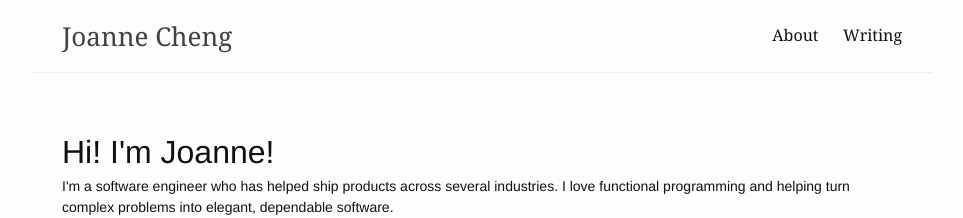
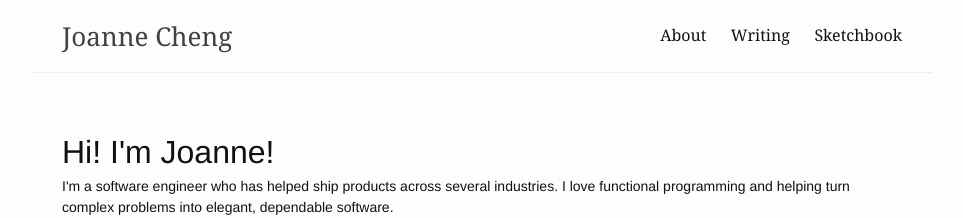
Before and after one commit to joannecheng/joannecheng.github.io, a Jekyll site: the page built from index.html, in a window 1280 px wide. Shown: the top 218 px of the page, without its empty margins (158-1121 px from the left). Built offline with Jekyll 4.4.1, drawn with Linux system fonts in a browser that asks for light colours; nearby versions of some CDN libraries; library files that are not in the unit come from our copies.

Commit message:
Add sketchbook to page

```diff
--- a/_includes/header.html
+++ b/_includes/header.html
@@ -7,18 +7,26 @@
     <nav class="site-nav">
       <a href="#" class="menu-icon">
         <svg viewBox="0 0 18 15">
-          <path fill="#424242" d="M18,1.484c0,0.82-0.665,1.484-1.484,1.484H1.484C0.665,2.969,0,2.304,0,1.484l0,0C0,0.665,0.665,0,1.484,0 h15.031C17.335,0,18,0.665,18,1.484L18,1.484z"/>
-          <path fill="#424242" d="M18,7.516C18,8.335,17.335,9,16.516,9H1.484C0.665,9,0,8.335,0,7.516l0,0c0-0.82,0.665-1.484,1.484-1.484 h15.031C17.335,6.031,18,6.696,18,7.516L18,7.516z"/>
-          <path fill="#424242" d="M18,13.516C18,14.335,17.335,15,16.516,15H1.484C0.665,15,0,14.335,0,13.516l0,0 c0-0.82,0.665-1.484,1.484-1.484h15.031C17.335,12.031,18,12.696,18,13.516L18,13.516z"/>
+          <path fill="#424242"
+            d="M18,1.484c0,0.82-0.665,1.484-1.484,1.484H1.484C0.665,2.969,0,2.304,0,1.484l0,0C0,0.665,0.665,0,1.484,0 h15.031C17.335,0,18,0.665,18,1.484L18,1.484z" />
+          <path fill="#424242"
+            d="M18,7.516C18,8.335,17.335,9,16.516,9H1.484C0.665,9,0,8.335,0,7.516l0,0c0-0.82,0.665-1.484,1.484-1.484 h15.031C17.335,6.031,18,6.696,18,7.516L18,7.516z" />
+          <path fill="#424242"
+            d="M18,13.516C18,14.335,17.335,15,16.516,15H1.484C0.665,15,0,14.335,0,13.516l0,0 c0-0.82,0.665-1.484,1.484-1.484h15.031C17.335,12.031,18,12.696,18,13.516L18,13.516z" />
         </svg>
       </a>
 
       <div class="trigger">
         {% for my_page in site.pages %}
           {% if my_page.title %}
-          <a class="page-link" href="{{ my_page.url | prepend: site.baseurl }}">{{ my_page.title }}</a>
+            <a class="page-link" href="{{ my_page.url | prepend: site.baseurl }}">{{ my_page.title }}</a>
           {% endif %}
         {% endfor %}
+
+        <a class="page-link" target="_blank" href="https://canary-trawler-cf5.notion.site/Joanne-Cheng-s-Sketchbook-2345cd2fd5128089834ce7d40a357a5d">
+          Sketchbook
+        </a>
+
       </div>
     </nav>
 
```
